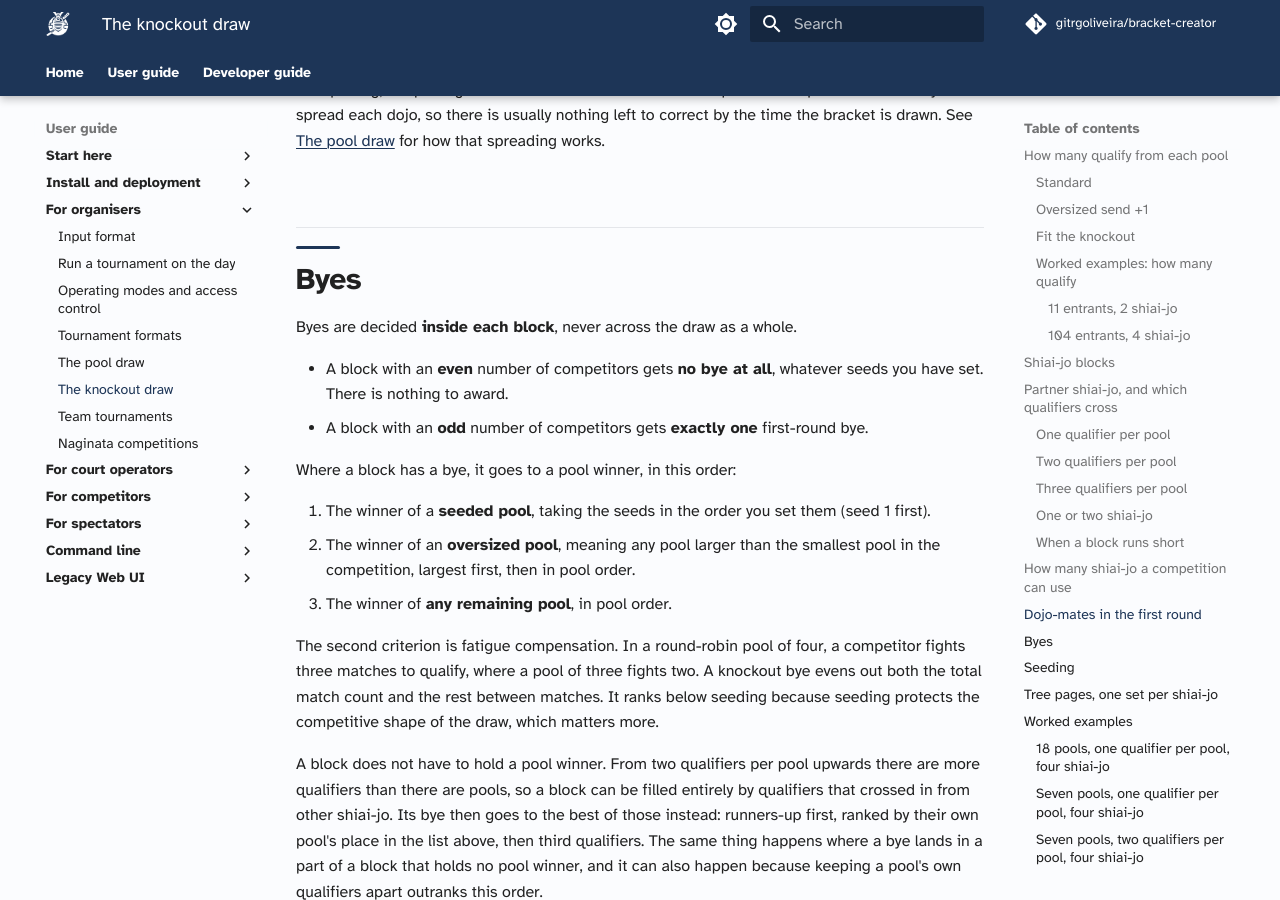
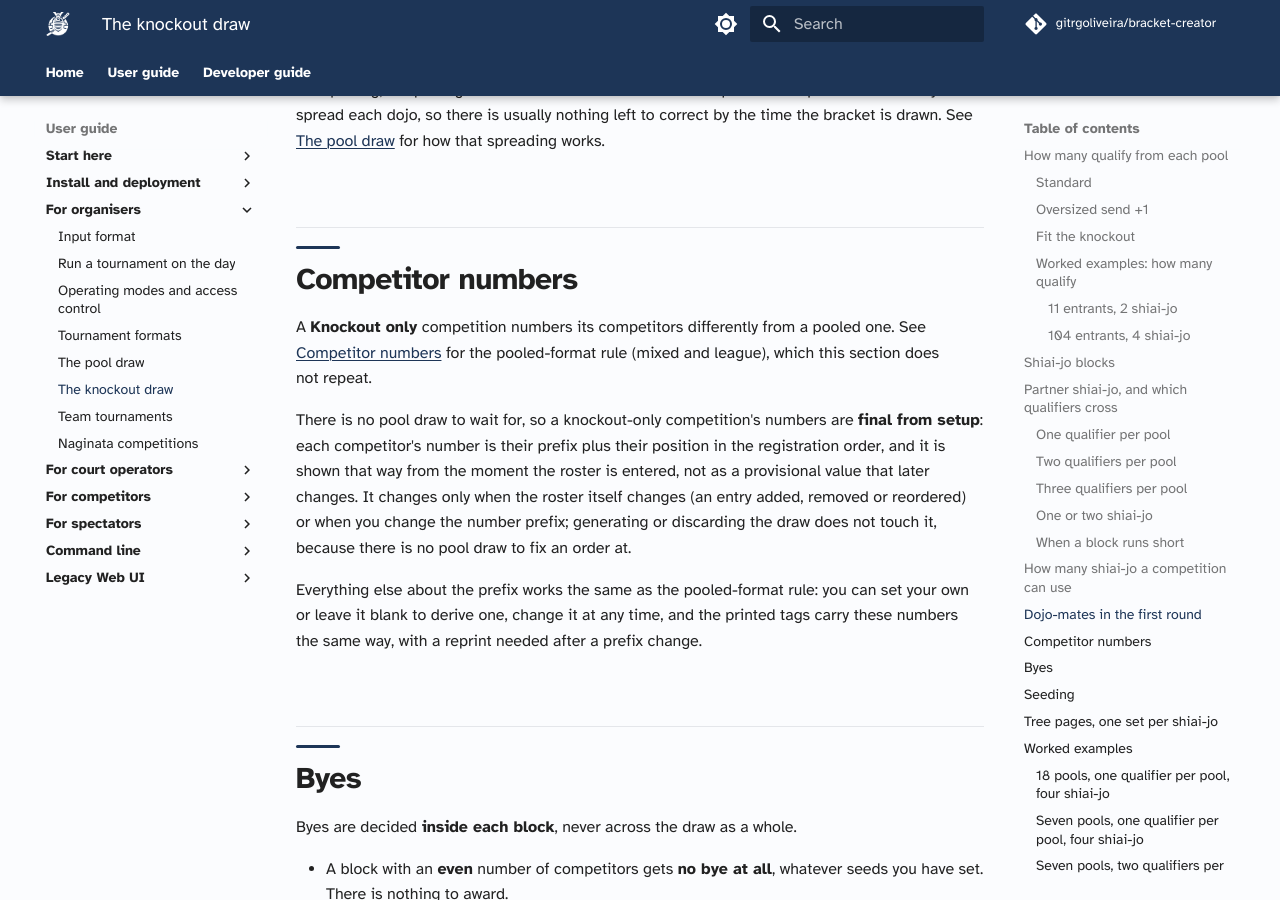
Before and after one commit to gitrgoliveira/bracket-creator, an MkDocs documentation site: the page built from docs/user-guide/organisers/knockout-draw.md, in a window 1280 px wide and 900 px high, scrolled down 7449 px. Built offline with MkDocs 1.6.1 and Material for MkDocs 9.7.7, drawn with Linux system fonts in a browser that asks for light colours; comment, search, counter and statistics services are not loaded.

Commit message:
docs: fix scope and date-scoping claims in the number-prefix user guide
pool-draw.md said a derived prefix avoids collision "with another
competition that day"; prefixes are unique across the whole tournament,
not scoped to a day. Its "Competitor numbers" section also only describes
pooled formats (mixed/league) but was the only numbering documentation on
the site, so it read as also describing a knockout-only competition on
three counts it gets wrong (numbers appear only after a draw; they run
straight through drawn pools; they are provisional until the draw), and
implied Swiss gets numbers too.

Scopes that section explicitly to pooled formats, notes Swiss carries no
number, and adds a new "Competitor numbers" subsection to knockout-draw.md
describing the knockout-only rule (registration order under the prefix,
final from setup, changes only with the roster or the prefix), cross-linked
both ways.

Also adds one sentence each to create-pools.md and create-playoffs.md's
--number-prefix flag row: the CLI derives from --title-prefix alone with no
awareness of other competitions, so generating several competitions for one
tournament without a distinct -n each time produces colliding tags; the
tournament app avoids prefixes already in use, this command does not.

Validated with `make docs/build` and `make docs/linkcheck` (38 pages, 2402
internal links and anchors all resolve, including the new cross-links).

Co-Authored-By: Claude Fable 5.1 <noreply@anthropic.com>

```diff
--- a/docs/user-guide/organisers/knockout-draw.md
+++ b/docs/user-guide/organisers/knockout-draw.md
@@ -143,6 +143,14 @@ This matters most for a **Knockout only** competition, where there is no pool ph
 
 Two things it never does. It does not move a **seeded** competitor: seed places are worked out from the ranks you set, and a shared dojo is not a reason to override them. It does not force an exchange that would create the same problem somewhere else, so where the draw is too tight to fix a pairing, the pairing stands. In a **Pools + Knockout** competition the pools have already spread each dojo, so there is usually nothing left to correct by the time the bracket is drawn. See [The pool draw](pool-draw.md) for how that spreading works.
 
+## Competitor numbers
+
+A **Knockout only** competition numbers its competitors differently from a pooled one. See [Competitor numbers](pool-draw.md#competitor-numbers) for the pooled-format rule (mixed and league), which this section does not repeat.
+
+There is no pool draw to wait for, so a knockout-only competition's numbers are **final from setup**: each competitor's number is their prefix plus their position in the registration order, and it is shown that way from the moment the roster is entered, not as a provisional value that later changes. It changes only when the roster itself changes (an entry added, removed or reordered) or when you change the number prefix; generating or discarding the draw does not touch it, because there is no pool draw to fix an order at.
+
+Everything else about the prefix works the same as the pooled-format rule: you can set your own or leave it blank to derive one, change it at any time, and the printed tags carry these numbers the same way, with a reprint needed after a prefix change.
+
 ## Byes
 
 Byes are decided **inside each block**, never across the draw as a whole.
```
Also changed, not shown: docs/user-guide/commands/create-playoffs.md (+1 -1 lines), docs/user-guide/commands/create-pools.md (+1 -1 lines), docs/user-guide/organisers/pool-draw.md (+3 -1 lines).
